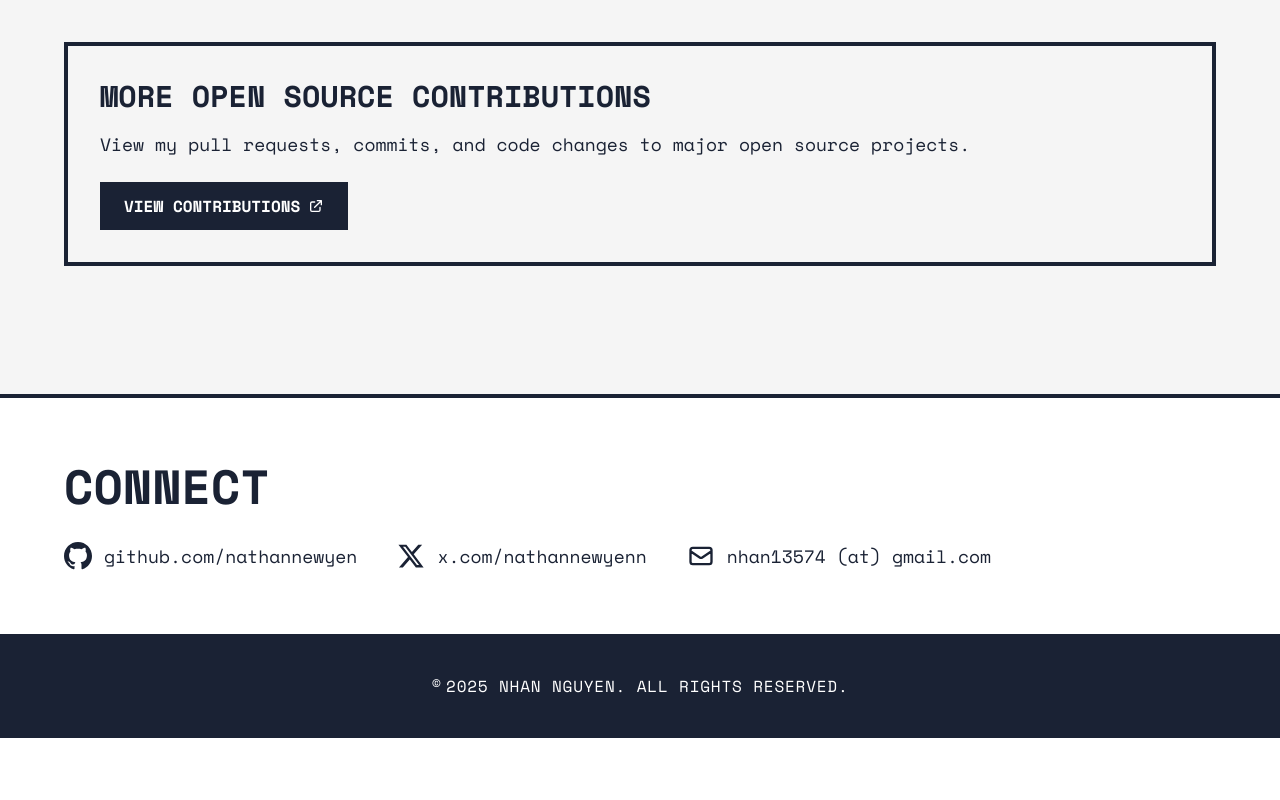
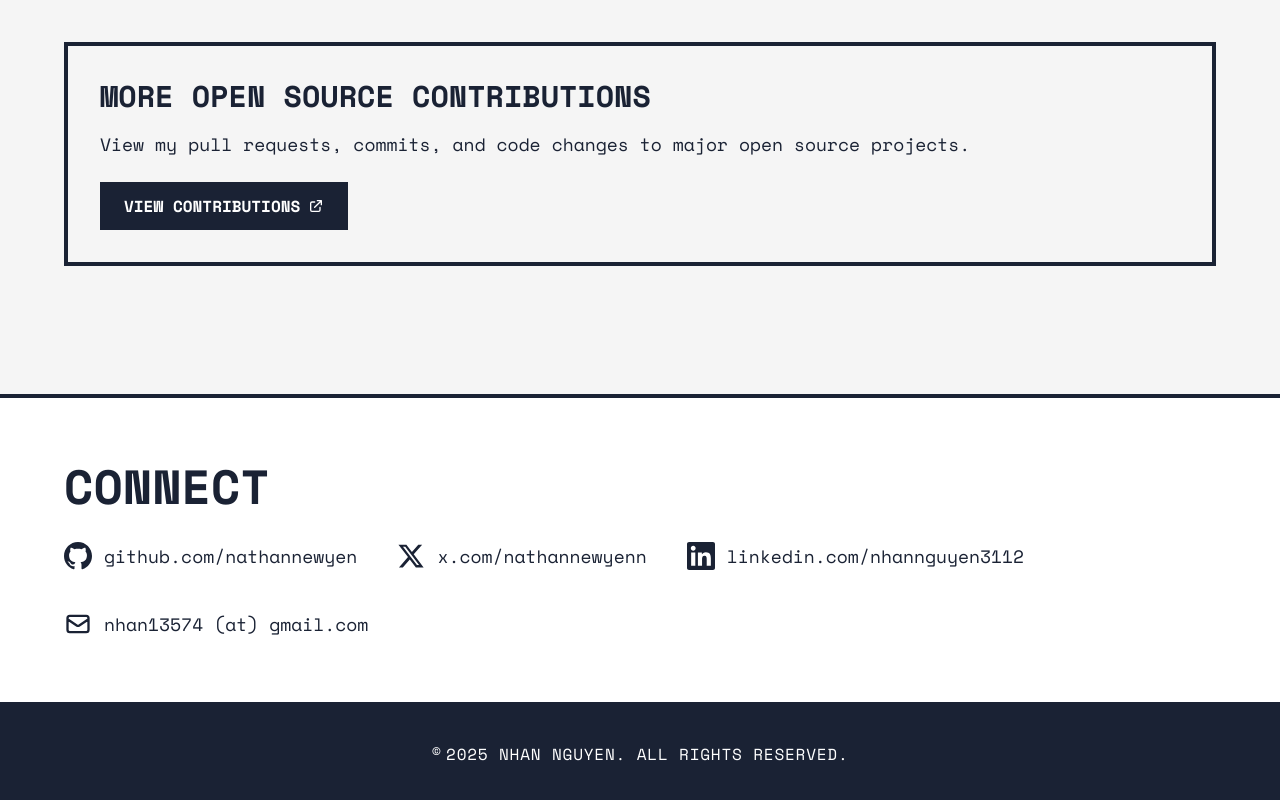
Before and after one commit to nathannewyen/v4, a Next.js app: page / in a window 1280 px wide. Shown: the part 3347-4147 px from the top of the page. Before the commit the page ends 4085 px from the top, so only its background shows below. Built offline with nearby package versions, Linux system fonts and the light colour scheme; no server answers.

Commit message:
Add LinkedIn to connect section

```diff
--- a/src/components/sections/Connect.tsx
+++ b/src/components/sections/Connect.tsx
@@ -1,7 +1,7 @@
 "use client";
 
 import { SOCIAL_LINKS } from "@/constants";
-import { GitHubIcon, XIcon, EmailIcon } from "@/components/icons";
+import { GitHubIcon, XIcon, LinkedInIcon, EmailIcon } from "@/components/icons";
 import { useScrollAnimation } from "@/hooks";
 
 // Connect section - Contact links in single line
@@ -35,6 +35,14 @@ const Connect = () => {
             <XIcon className="w-7 h-7" />
             <span>x.com/nathannewyenn</span>
           </a>
+          {/* LinkedIn link with icon */}
+          <a
+            href={SOCIAL_LINKS.linkedin}
+            className="flex items-center gap-3 text-lg text-[#1A2234] dark:text-white hover:underline transition-colors"
+          >
+            <LinkedInIcon className="w-7 h-7" />
+            <span>linkedin.com/nhannguyen3112</span>
+          </a>
           {/* Email link with icon */}
           <a
             href={`mailto:${SOCIAL_LINKS.email}`}
```
